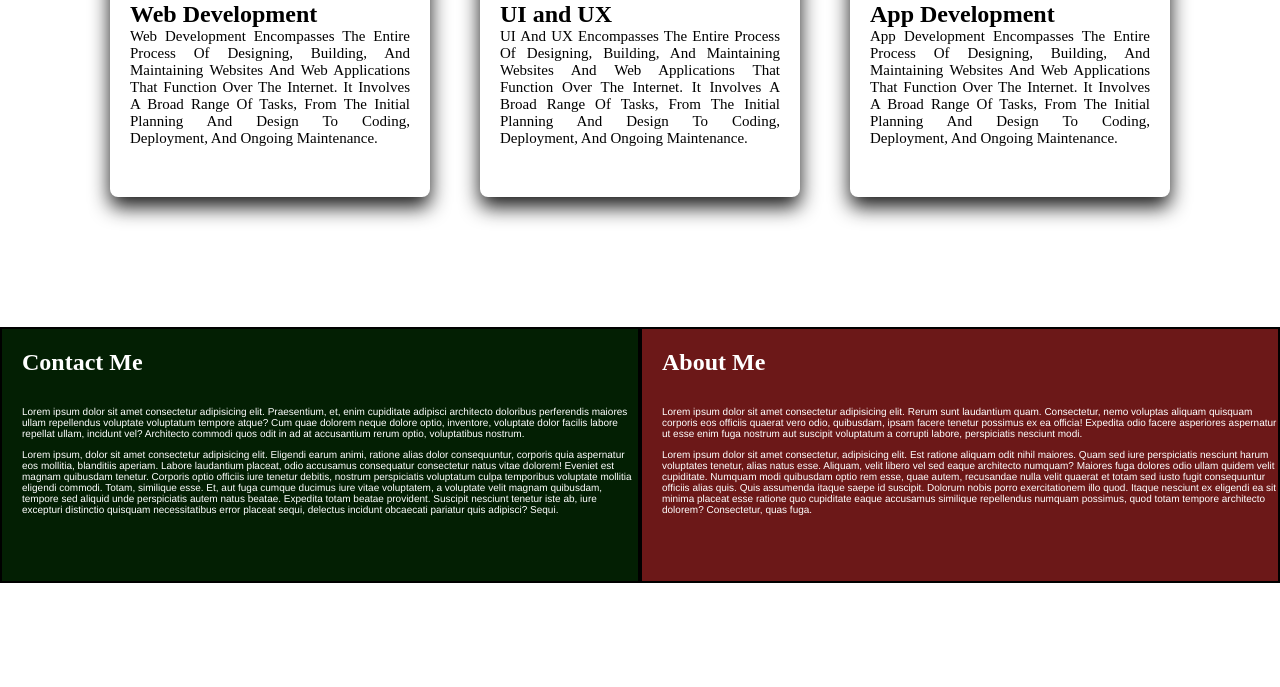
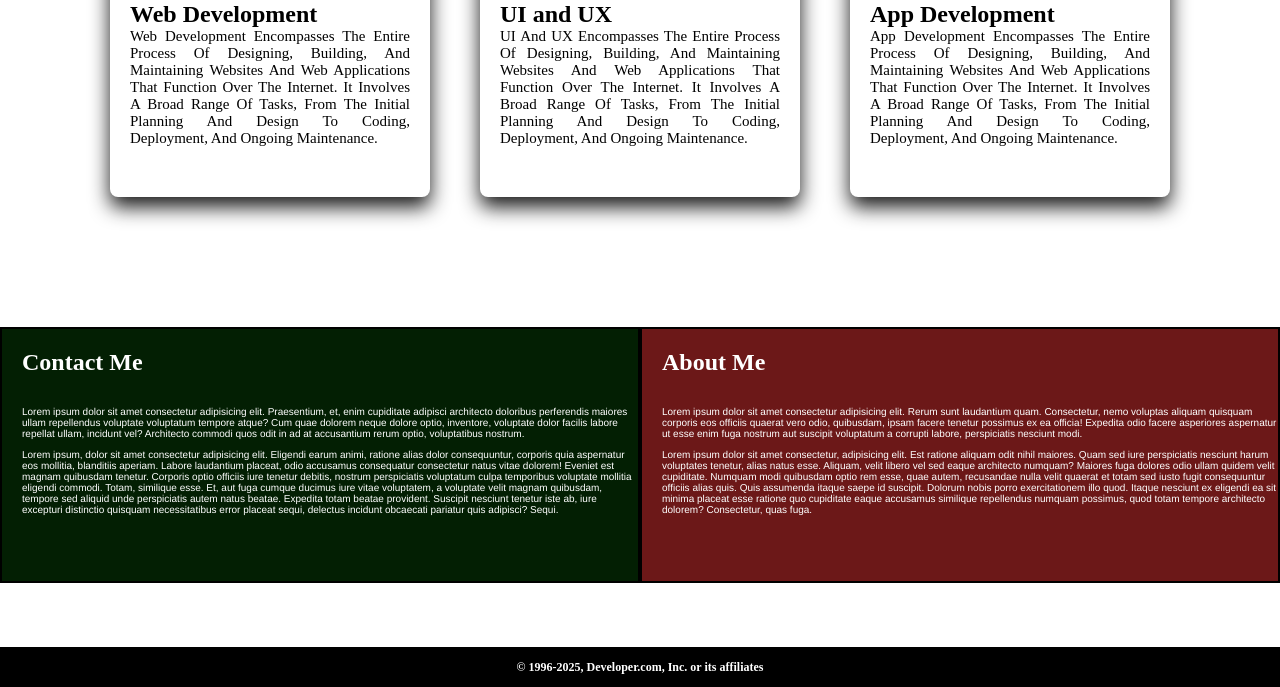
Before and after one commit to Manvendra-2006/Project4, a plain HTML site: page Project4/index.html in a window 1280 px wide. Shown: the part 943-1630 px from the top of the page. Before the commit the page ends 1590 px from the top, so only its background shows below. Drawn offline with Linux system fonts and the light colour scheme.

Commit message:
Add Footer Section

```diff
--- a/Project4/index.html
+++ b/Project4/index.html
@@ -9,7 +9,7 @@
 <body>
     <section class="hero-section">
     <div class=text-containing>
-      Hello , I am Manvendra Bhardwaj </div>
+      Hello , I am Joe Boron </div>
         </section>
         <section class="section_black">
             <div class="box">
@@ -45,6 +45,11 @@
                 <p>Lorem ipsum dolor sit amet consectetur, adipisicing elit. Est ratione aliquam odit nihil maiores. Quam sed iure perspiciatis nesciunt harum voluptates tenetur, alias natus esse. Aliquam, velit libero vel sed eaque architecto numquam? Maiores fuga dolores odio ullam quidem velit cupiditate. Numquam modi quibusdam optio rem esse, quae autem, recusandae nulla velit quaerat et totam sed iusto fugit consequuntur officiis alias quis. Quis assumenda itaque saepe id suscipit. Dolorum nobis porro exercitationem illo quod. Itaque nesciunt ex eligendi ea sit minima placeat esse ratione quo cupiditate eaque accusamus similique repellendus numquam possimus, quod totam tempore architecto dolorem? Consectetur, quas fuga.</p>
             </div>
         </section>
+        <footer class="footer_section">
+            <div class="BOX">
+                © 1996-2025, Developer.com, Inc. or its affiliates
+            </div>
+        </footer>
 
 </body>
 </html>
--- a/Project4/style.css
+++ b/Project4/style.css
@@ -84,18 +84,22 @@
     background-color: white;
     display: flex;
     justify-content: space-evenly;
+    margin-bottom:0px;
 }
 .contact_me{
       height:80%;
     width:50vw;
    border:2px solid black;
    background-color:rgb(3, 31, 3);
+
+
 }
 .about_me{
      height:80%;
     width:50vw;
    border:2px solid black;
    background-color: rgb(108, 24, 24);
+
 }
 .contact_me h1{
     color:white;
@@ -122,3 +126,19 @@
     font-weight:none;
     font-family: 'Franklin Gothic Medium', 'Arial Narrow', Arial, sans-serif;
 }
+.footer_section{
+    position: absolute;
+    margin-top:0px;
+    height:5vh;
+    width:100%;
+    border:2px solid black;
+    display: flex;
+    justify-content: center;
+    align-items: center;
+    background-color:black;
+}
+.BOX{
+    color:white;
+  font-size: 12px;
+  font-weight: bolder;
+}
```
